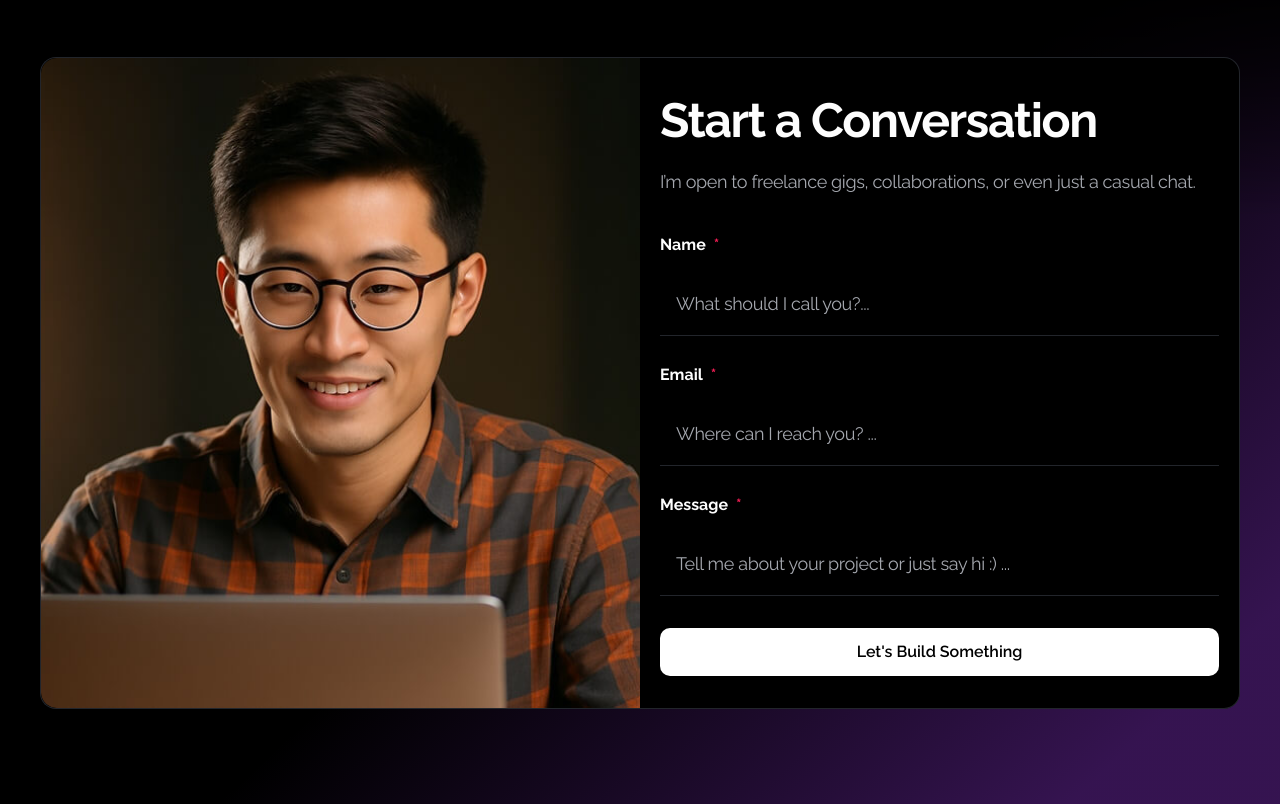
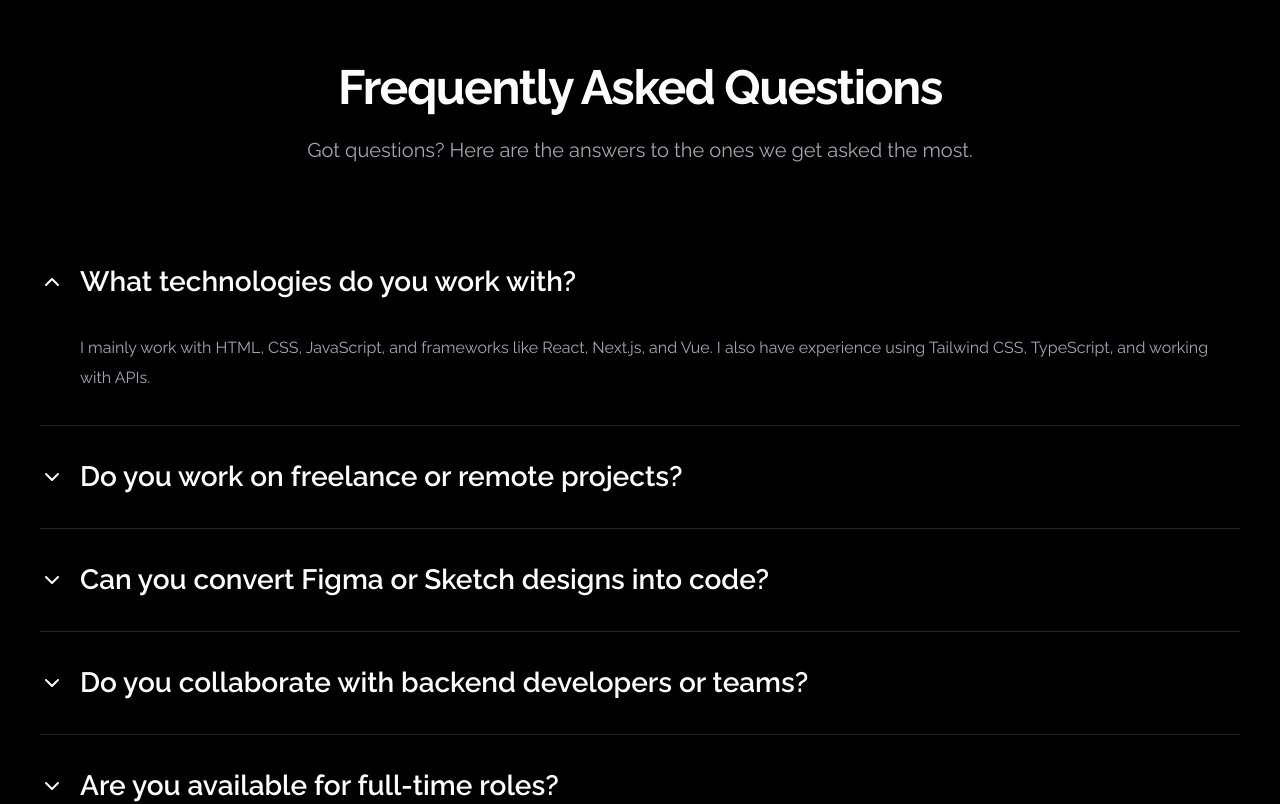
Before and after one commit to miftawidaya/frontend-portfolio-rep, a Next.js app: page / in a window 1280 px wide. Shown: the part 6200-7004 px from the top of the page. Built offline with nearby package versions, Linux system fonts and the light colour scheme; no server answers.

Commit message:
feat: Implement FAQ section with a new Accordion component and associated CSS animations.

```diff
--- a/package.json
+++ b/package.json
@@ -11,6 +11,7 @@
   "dependencies": {
     "@emailjs/browser": "^4.4.1",
     "@hookform/resolvers": "^5.2.2",
+    "@radix-ui/react-accordion": "^1.2.12",
     "class-variance-authority": "^0.7.1",
     "clsx": "^2.1.1",
     "embla-carousel-react": "^8.6.0",
--- /dev/null
+++ b/src/app/Home/partials/faq.tsx
@@ -0,0 +1,27 @@
+'use client';
+
+import { Section } from '@/components/layouts/section';
+import {
+  Accordion,
+  AccordionContent,
+  AccordionItem,
+  AccordionTrigger,
+} from '@/components/ui/accordion';
+import { FAQ_DATA, FAQ_SUBTITLE, FAQ_TITLE } from '@/constants/faq-data';
+
+const FAQ = () => {
+  return (
+    <Section title={FAQ_TITLE} subtitle={FAQ_SUBTITLE} id='faq'>
+      <Accordion type='single' collapsible defaultValue='faq-technologies'>
+        {FAQ_DATA.map((item) => (
+          <AccordionItem key={item.id} value={item.id}>
+            <AccordionTrigger>{item.question}</AccordionTrigger>
+            <AccordionContent>{item.answer}</AccordionContent>
+          </AccordionItem>
+        ))}
+      </Accordion>
+    </Section>
+  );
+};
+
+export default FAQ;
--- a/src/app/globals.css
+++ b/src/app/globals.css
@@ -136,6 +136,26 @@
 
   /* Animations */
   --animate-spin-slow: spin 8s linear infinite;
+  --animate-accordion-down: accordion-down 200ms ease-out;
+  --animate-accordion-up: accordion-up 200ms ease-out;
+
+  @keyframes accordion-down {
+    from {
+      height: 0;
+    }
+    to {
+      height: var(--radix-accordion-content-height);
+    }
+  }
+
+  @keyframes accordion-up {
+    from {
+      height: var(--radix-accordion-content-height);
+    }
+    to {
+      height: 0;
+    }
+  }
 
   /* Blurs */
   --blur-hero: 20px;
--- a/src/app/page.tsx
+++ b/src/app/page.tsx
@@ -6,6 +6,7 @@ import Comparison from '@/app/Home/partials/comparison';
 import Experience from '@/app/Home/partials/experience';
 import Testimonials from '@/app/Home/partials/testimonials';
 import Projects from '@/app/Home/partials/projects';
+import FAQ from '@/app/Home/partials/faq';
 import { ThemeSwitcher } from '@/components/dev/ThemeSwitcher';
 
 const Home = () => {
@@ -19,6 +20,7 @@ const Home = () => {
       <Experience />
       <Projects />
       <Testimonials />
+      <FAQ />
       <ThemeSwitcher position='right' />
     </main>
   );
--- /dev/null
+++ b/src/components/ui/accordion.tsx
@@ -0,0 +1,77 @@
+'use client';
+
+import * as AccordionPrimitive from '@radix-ui/react-accordion';
+import { ChevronUp } from 'lucide-react';
+
+import { cn } from '@/lib/utils';
+
+function Accordion({
+  ...props
+}: React.ComponentProps<typeof AccordionPrimitive.Root>) {
+  return <AccordionPrimitive.Root data-slot='accordion' {...props} />;
+}
+
+function AccordionItem({
+  className,
+  ...props
+}: React.ComponentProps<typeof AccordionPrimitive.Item>) {
+  return (
+    <AccordionPrimitive.Item
+      data-slot='accordion-item'
+      className={cn('border-border border-b', className)}
+      {...props}
+    />
+  );
+}
+
+function AccordionTrigger({
+  className,
+  children,
+  ...props
+}: React.ComponentProps<typeof AccordionPrimitive.Trigger>) {
+  return (
+    <AccordionPrimitive.Header className='flex'>
+      <AccordionPrimitive.Trigger
+        data-slot='accordion-trigger'
+        className={cn(
+          'group/trigger hover:text-primary flex w-full cursor-pointer items-center gap-3 py-4 text-start transition-colors md:gap-4 md:py-8',
+          className
+        )}
+        {...props}
+      >
+        <ChevronUp
+          className='text-foreground group-hover/trigger:text-primary size-6 shrink-0 transition-transform duration-300 group-data-[state=closed]/trigger:rotate-180'
+          aria-hidden='true'
+        />
+        <span className='text-lg-semibold md:display-sm-semibold text-foreground group-hover/trigger:text-primary grow'>
+          {children}
+        </span>
+      </AccordionPrimitive.Trigger>
+    </AccordionPrimitive.Header>
+  );
+}
+
+function AccordionContent({
+  className,
+  children,
+  ...props
+}: React.ComponentProps<typeof AccordionPrimitive.Content>) {
+  return (
+    <AccordionPrimitive.Content
+      data-slot='accordion-content'
+      className='data-[state=closed]:animate-accordion-up data-[state=open]:animate-accordion-down overflow-hidden'
+      {...props}
+    >
+      <div
+        className={cn(
+          'text-sm-regular md:text-md-regular text-muted-foreground ps-9 pb-4 md:ps-10 md:pb-8',
+          className
+        )}
+      >
+        {children}
+      </div>
+    </AccordionPrimitive.Content>
+  );
+}
+
+export { Accordion, AccordionItem, AccordionTrigger, AccordionContent };
--- /dev/null
+++ b/src/constants/faq-data.ts
@@ -0,0 +1,43 @@
+export type FaqItem = Readonly<{
+  id: string;
+  question: string;
+  answer: string;
+}>;
+
+export const FAQ_TITLE = 'Frequently Asked Questions';
+
+export const FAQ_SUBTITLE =
+  'Got questions? Here are the answers to the ones we get asked the most.';
+
+export const FAQ_DATA: readonly FaqItem[] = [
+  {
+    id: 'faq-technologies',
+    question: 'What technologies do you work with?',
+    answer:
+      'I mainly work with HTML, CSS, JavaScript, and frameworks like React, Next.js, and Vue. I also have experience using Tailwind CSS, TypeScript, and working with APIs.',
+  },
+  {
+    id: 'faq-freelance',
+    question: 'Do you work on freelance or remote projects?',
+    answer:
+      'Yes, I am open to both freelance and remote projects. I enjoy collaborating with teams and clients from different locations to deliver high-quality web applications.',
+  },
+  {
+    id: 'faq-figma',
+    question: 'Can you convert Figma or Sketch designs into code?',
+    answer:
+      'Absolutely. I specialize in translating design files from Figma, Sketch, or Adobe XD into pixel-perfect, responsive code using modern frontend technologies.',
+  },
+  {
+    id: 'faq-collaborate',
+    question: 'Do you collaborate with backend developers or teams?',
+    answer:
+      'Yes, I frequently collaborate with backend developers and cross-functional teams. I am comfortable working with REST APIs, GraphQL, and integrating frontend interfaces with various backend services.',
+  },
+  {
+    id: 'faq-fulltime',
+    question: 'Are you available for full-time roles?',
+    answer:
+      'I am open to full-time opportunities that align with my skills and career goals. Feel free to reach out to discuss potential roles or collaborations.',
+  },
+] as const;
```
Also changed, not shown: 1 other file (tests, documents, lock files or other folders).
